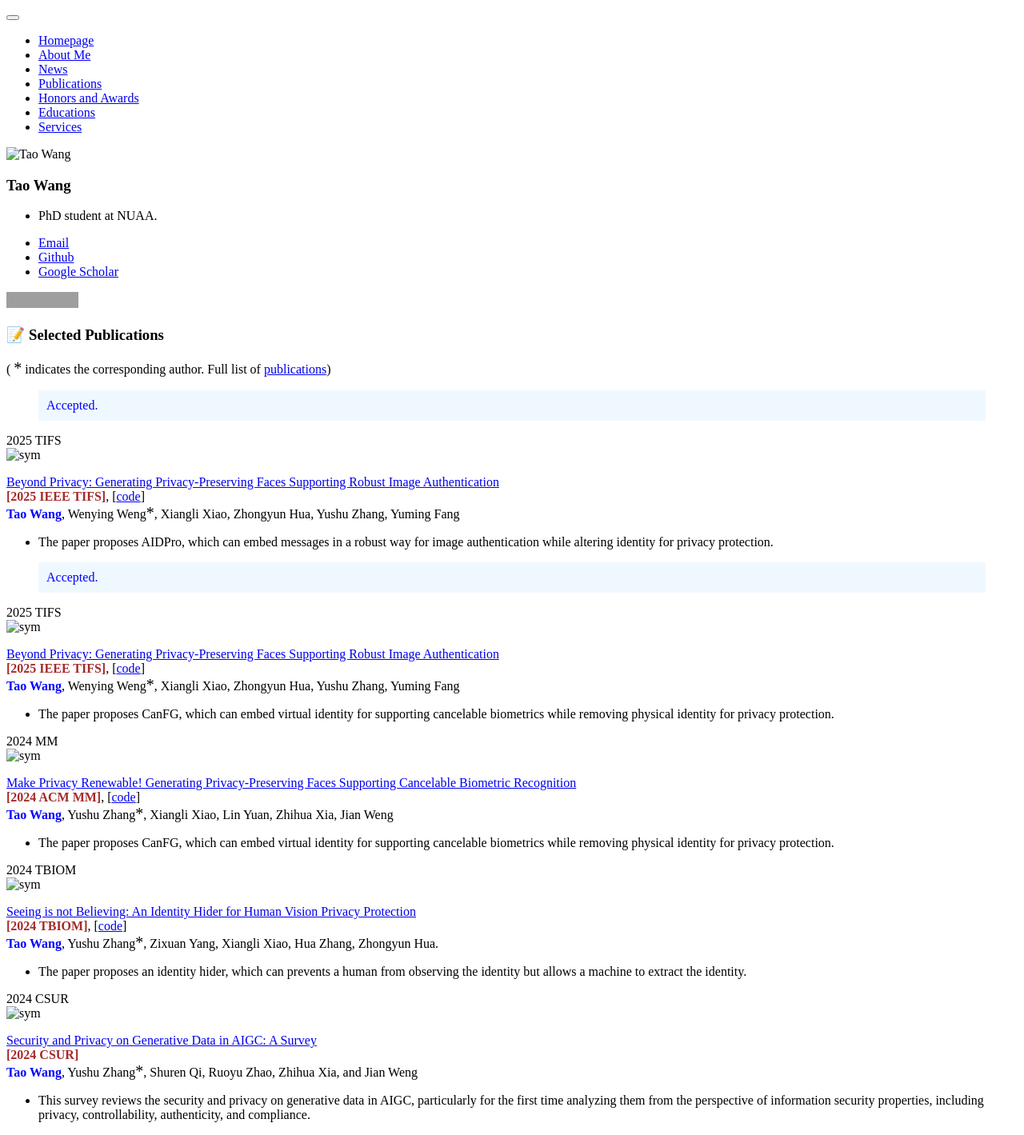
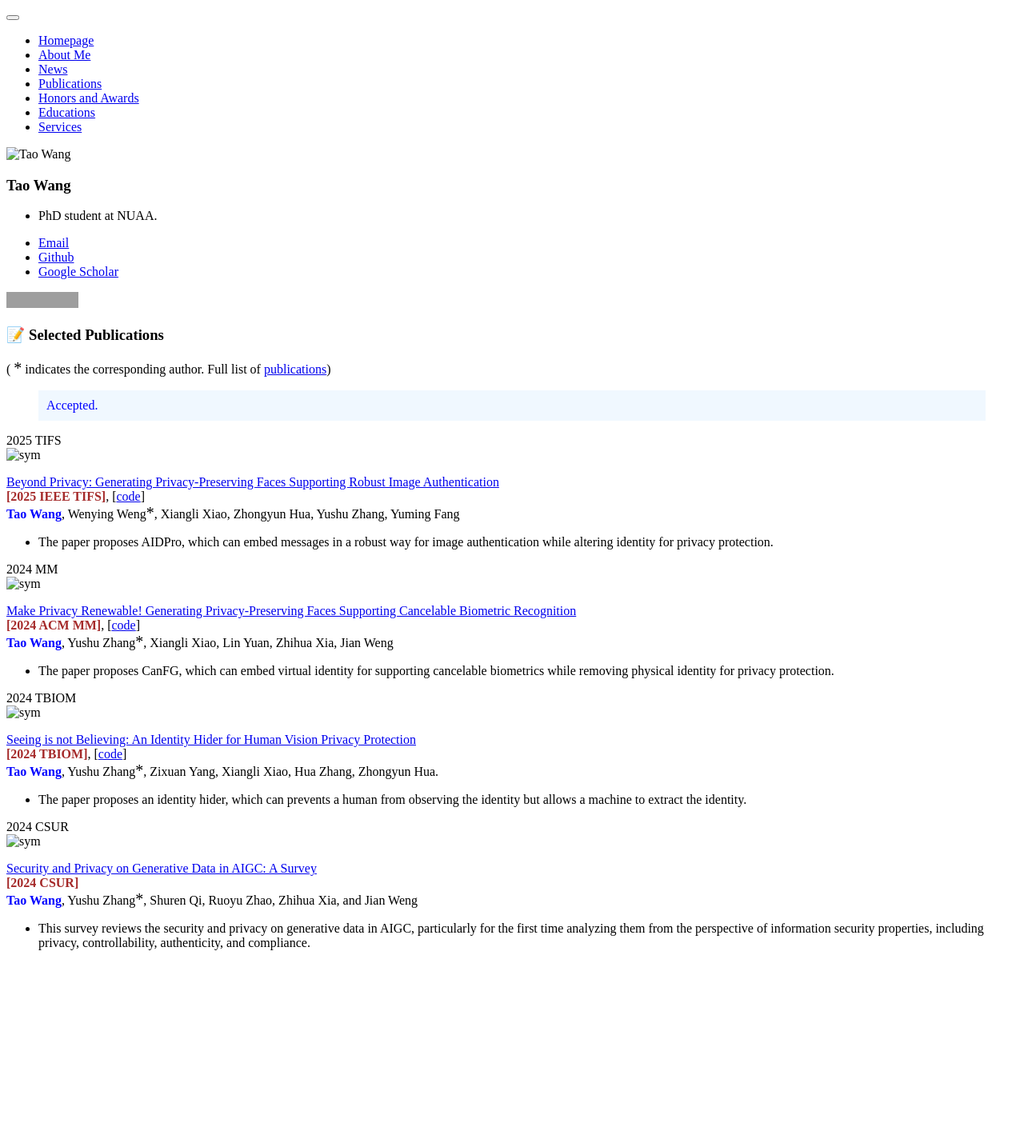
Before and after one commit to xukun12138/xukun12138.github.io, a Jekyll site: the page built from _pages/includes/pubs.md, in a window 1280 px wide. Shown: the whole page at 80% size. Built offline with Jekyll 4.4.1, drawn with Linux system fonts in a browser that asks for light colours; our own code applies the rules of GitHub Pages for plain Markdown files; after the commit the page ends 1204 px from its top, so only the background shows below that; grey boxes are pictures that could not be loaded.

Commit message:
Update pubs.md

```diff
--- a/_pages/includes/pubs.md
+++ b/_pages/includes/pubs.md
@@ -96,34 +96,6 @@ Accepted.
 
 </div>
 </div>
-
-<blockquote style="font-size: 1em; color: blue; background-color: #f0f8ff; padding: 10px;">
-Accepted.
-</blockquote>
-
-
-
-
-
-
-
-
-
-<div class='paper-box'><div class='paper-box-image'><div><div class="badge"> 2025 TIFS</div><img src='images/2025TIFS.png' alt="sym" width="100%"></div></div>
-<div class='paper-box-text' markdown="1">
-
-[Beyond Privacy: Generating Privacy-Preserving Faces Supporting Robust Image Authentication](https://ieeexplore.ieee.org/document/10884889) \\
-<span class="conf">[2025 IEEE TIFS]</span>,  \[[code](https://github.com/daizigege/AIDPro)\] \\
-<span class="me">Tao Wang</span>, Wenying Weng<span class="equal">*</span>, Xiangli Xiao, Zhongyun Hua, Yushu Zhang, Yuming Fang
-- The paper proposes CanFG, which can embed  virtual identity  for supporting cancelable biometrics  while  removing physical identity for privacy protection.
-
-</div>
-</div>
-
-
-
-
-
 
 
 <div class='paper-box'><div class='paper-box-image'><div><div class="badge">2024 MM</div><img src='images/2024MM.png' alt="sym" width="100%"></div></div>
```
